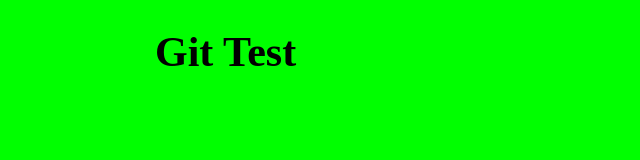
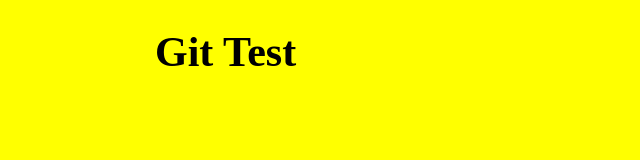
Before and after one commit to Kryamk/Test_2, a plain HTML site: page index.html in a window 1280 px wide. Shown: the whole page, without its empty margins (0-640 px from the left). Drawn offline with Linux system fonts and the light colour scheme.

Commit message:
yellow bg

```diff
--- a/style.css
+++ b/style.css
@@ -1,5 +1,5 @@
 body {
-	background: lime;
+	background: yellow;
 	width: 970px;
 	margin: 0 auto;
 }
```
